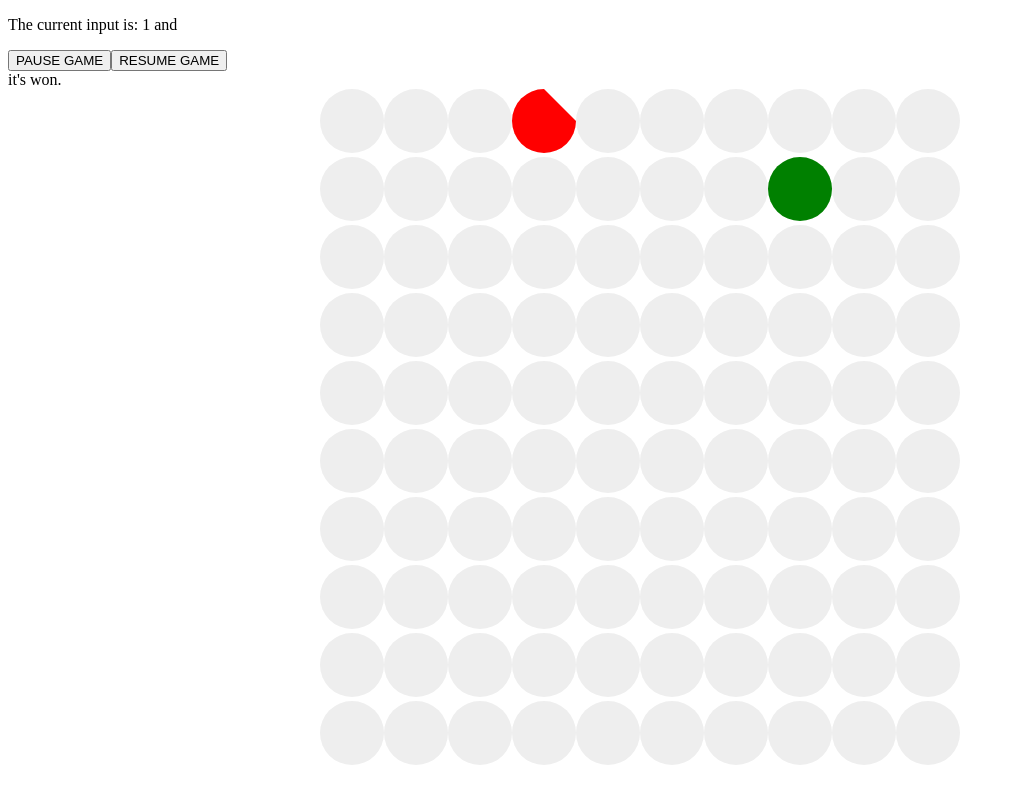
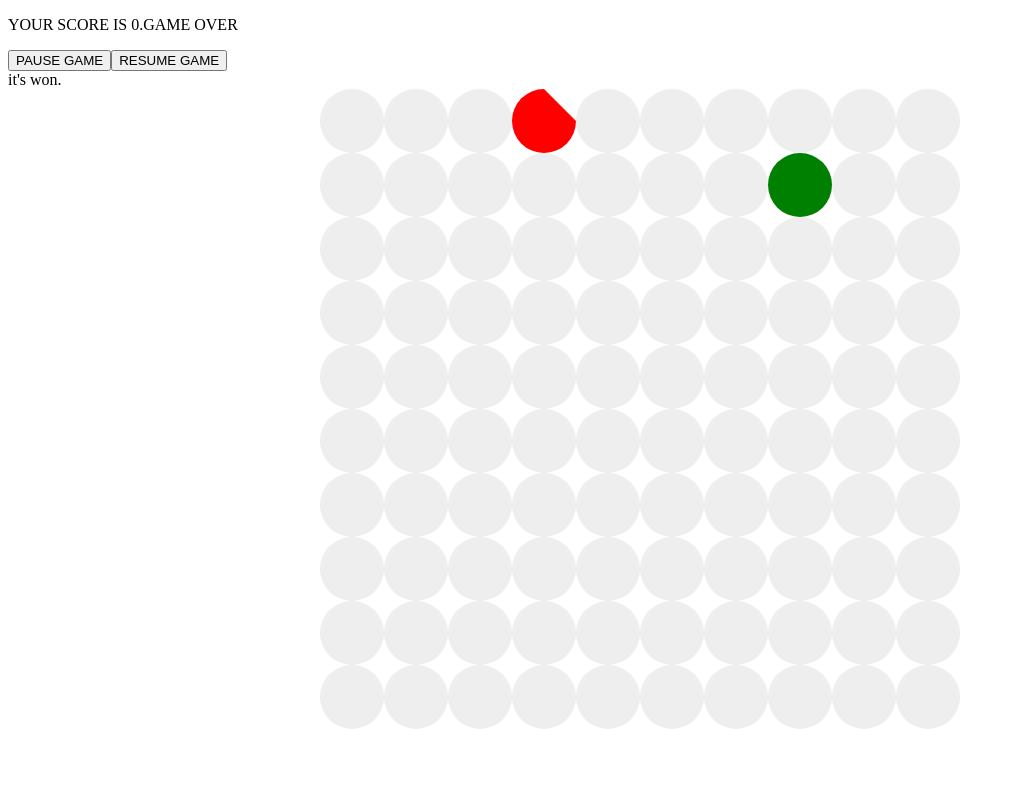
Before and after one commit to benjictln/snake_game_react, a React app: page / in a window 1280 px wide. Shown: the whole page, without its empty margins (0-1015 px from the left). Built offline with nearby package versions, Linux system fonts and the light colour scheme.

Commit message:
few modifications like score added, style corrected

```diff
--- a/src/index.css
+++ b/src/index.css
@@ -5,7 +5,6 @@
 
 .row {
   text-align:center;
-  height: auto;
 }
 
 .case {
--- a/src/index.js
+++ b/src/index.js
@@ -91,7 +91,7 @@ class Board extends React.Component {
         var board = [];
         for (var i = 0; i < this.props.nbCaseColumn; i++) {
             board.push(
-                <div key={i} className='row'>
+                <div style={{height:SIZE_CIRCLE}} key={i} className='row'>
                     {this.renderRow(i)}
                 </div>);
         }
@@ -125,6 +125,8 @@ class Game extends React.Component {
             direction : 1, // 0 up 1 rigth 2 down 3 left
             key:null,
             gameInterval:null,
+            message:null,
+            score:0,
         };
     }
 
@@ -192,8 +194,15 @@ class Game extends React.Component {
         return ([x,y]);
     }
 
+    gameOver() {
+        this.pauseGame();
+        if (DEBBUG) console.log('GAME OVER !');
+        return {
+            gameInterval:null,
+            message:'GAME OVER',
+        };
+    }
     updateGame() {
-        // TODO: automatically add an apple
         // TODO: automatically add an obstacle
         this.setState( (prevState) => {
             // 1: WE HANDLE WHERE THE SNAKE IS GOING NEXT
@@ -207,7 +216,8 @@ class Game extends React.Component {
             }
             if (isThereTheSnake(nextCase[0], nextCase[1], prevState.snake)) {
                 console.log('YOU BITE YOURSELF :( \n\nTry smarter');
-                // TODO:
+                return this.gameOver();
+
             }
             let levelUp = false;
             if (levelUp = isThereAnApple(nextCase[0], nextCase[1], prevState.apple)) {
@@ -216,13 +226,13 @@ class Game extends React.Component {
                 board[nextApple[0]][nextApple[1]] = 2;
                 newState.apple=nextApple;
 
+                newState.score = prevState.score+1;
+
                 console.log('LEVEL UPPPP :) \n\nSmart');
             }
             if (nextCase[0] < 0 || nextCase[0] >= this.props.caseHeight || nextCase[1] < 0 || nextCase[1] >=this.props.caseWidth) {
-                if (DEBBUG) console.log('ERROR ABORD');
-                this.pauseGame();
-                nextCase = [0,0];
-                return {gameInterval:null};
+                if (DEBBUG) console.log('ERROR ABORD\nPlayer is out of bounds');
+                return this.gameOver();
             }
             board[nextCase[0]][nextCase[1]] = 1;
             // we construct the 'new' snake
@@ -256,7 +266,7 @@ class Game extends React.Component {
         return (
             <div className='game' style={{width:'100%'}}>
                 <div className='game-result' >
-                    <p>The current input is: {this.state.direction} and {this.state.key}</p>
+                    <p>YOUR SCORE IS {this.state.score}.{this.state.message}</p>
                     <button onClick={this.pauseGame.bind(this)}>PAUSE GAME</button>
                     <button onClick={this.resumeGame.bind(this)}>RESUME GAME</button>
                     <Result></Result>
```
